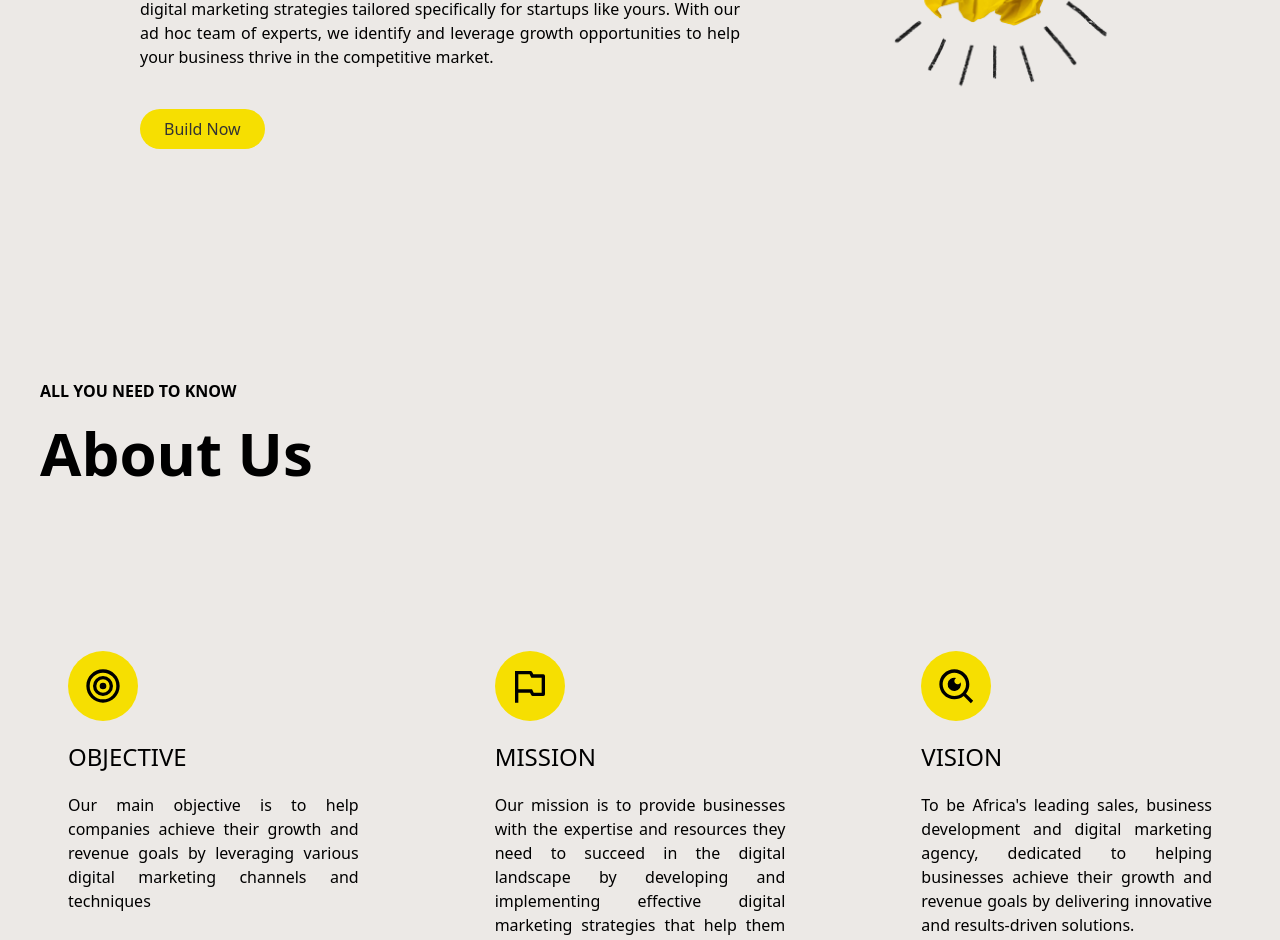
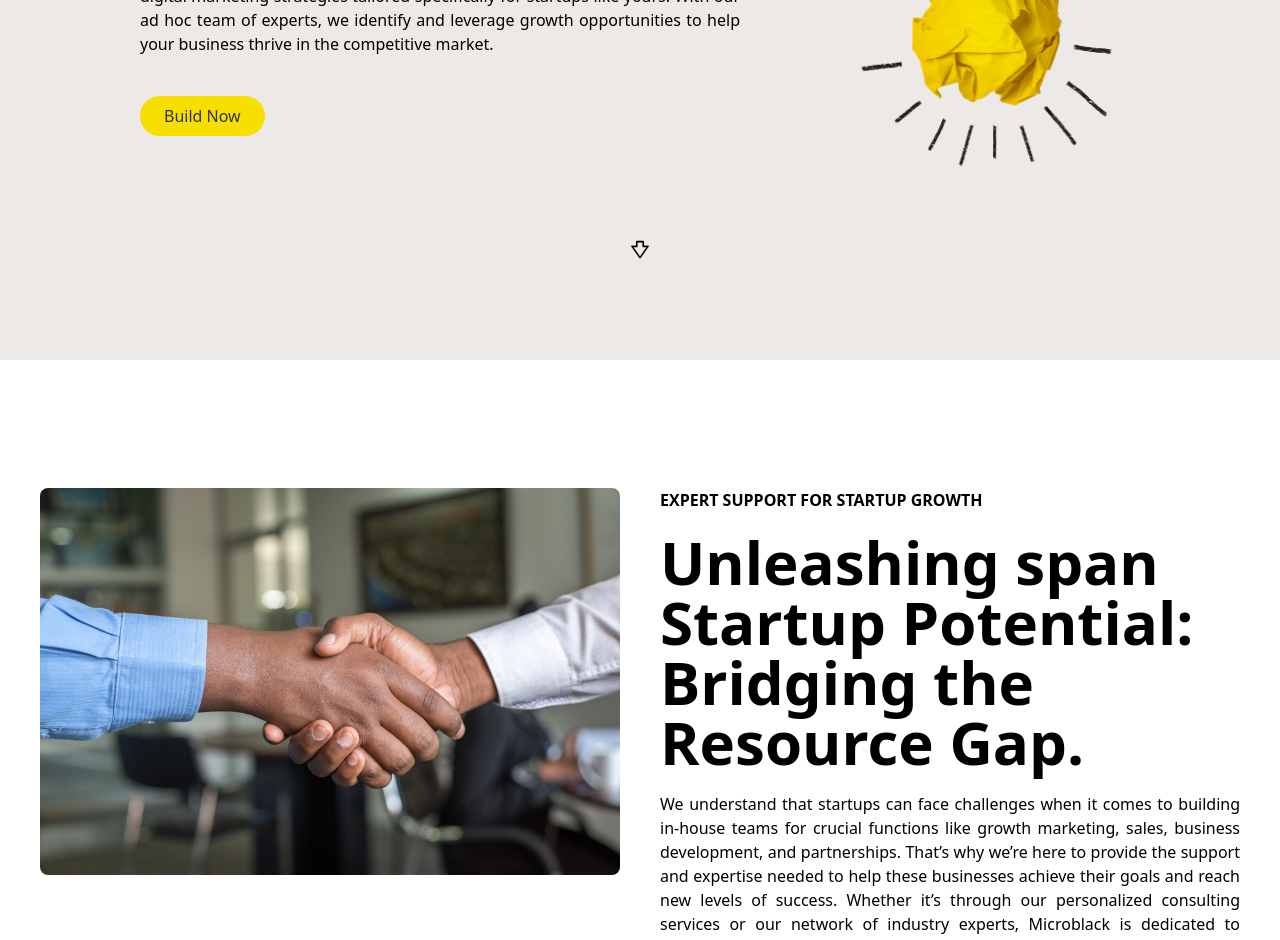
Before and after one commit to Uksonmike/microblack, a React (Vite) app: page / in a window 1280 px wide. Shown: the part 440-1380 px from the top of the page. Built offline with nearby package versions, Linux system fonts and the light colour scheme.

Commit message:
Added the dark mode and hero pages

```diff
--- a/package.json
+++ b/package.json
@@ -13,6 +13,7 @@
     "react": "^18.2.0",
     "react-dom": "^18.2.0",
     "react-icons": "^4.9.0",
+    "react-lottie": "^1.2.3",
     "react-router-dom": "^6.11.2"
   },
   "devDependencies": {
--- a/src/Components/Footer.jsx
+++ b/src/Components/Footer.jsx
@@ -14,7 +14,7 @@ function Footer() {
 
   return (
     <footer className="">
-      <section className="bg-[#0e171a] py-16 lg:px-10 px-5 grid lg:grid-cols-4 md:grid-cols-2 lg:gap-y-0 md:gap-y-5 text-white">
+      <section className="bg-[#212121] py-16 lg:px-10 px-5 grid lg:grid-cols-4 md:grid-cols-2 lg:gap-y-0 md:gap-y-5 text-white">
         <section className="">
           <div className="w-[200px]">
             <img src={logo} className="w-full" alt="Microblack" />
@@ -89,7 +89,7 @@ function Footer() {
           </div>
         </section>
       </section>
-      <section className="text-center bg-[#00120b] text-white py-10">
+      <section className="text-center bg-[#121212] text-white py-10">
         <p className="font-medium">&copy; {`${year} - Microblack`}</p>
       </section>
     </footer>
--- a/src/Components/Header.jsx
+++ b/src/Components/Header.jsx
@@ -10,8 +10,8 @@ export default function Header({ state, setState }) {
   return (
     <header
       className={`${
-        state ? "bg-[#121212]" : ""
-      } transition-all duration-400 py-5 px-10 text-[#414a4d] font-medium`}
+        state ? "bg-[#121212]" : "bg-white"
+      } transition-all duration-400 py-5 px-10 text-[#414a4d] font-medium fixed w-full z-50 shadow-lg`}
     >
       <nav className="flex justify-between items-center">
         <section className="flex items-center">
--- /dev/null
+++ b/src/Pages/Home/Commitment.jsx
@@ -0,0 +1,52 @@
+/* eslint-disable no-unused-vars */
+import React from "react";
+import handshake from "../../assets/handshake.jpg";
+import { useOutletContext } from "react-router-dom";
+
+export default function Commitment() {
+  const [darkMode, setDarkMode] = useOutletContext();
+
+  return (
+    <>
+      <section
+        className={`${
+          darkMode ? "bg-[#212121] text-white" : "bg-[#fff]"
+        } lg:px-10 py-32`}
+      >
+        <section className="grid grid-cols-2 gap-10">
+          <div>
+            <div className="rounded-lg overflow-hidden">
+              <img src={handshake} alt="" />
+            </div>
+          </div>
+          <div className="flex flex-col justify-center">
+            <p className="font-bold uppercase">
+              Expert Support For Startup Growth
+            </p>
+            <h2 className="text-6xl font-bold my-5">
+              Unleashing span Startup Potential: Bridging the Resource Gap.
+            </h2>
+            <p className="text-justify">
+              We understand that startups can face challenges when it comes to
+              building in-house teams for crucial functions like growth
+              marketing, sales, business development, and partnerships. That’s
+              why we’re here to provide the support and expertise needed to help
+              these businesses achieve their goals and reach new levels of
+              success. Whether it’s through our personalized consulting services
+              or our network of industry experts, Microblack is dedicated to
+              helping startups achieve their full potential.
+            </p>
+          </div>
+        </section>
+      </section>
+      {darkMode && (
+        <div className="flex justify-center p-10 bg-[#212121]">
+          <div className="bg-[#f6df01] w-3 h-3 rounded-full mx-5"></div>
+          <div className="bg-[#f6df01] w-3 h-3 rounded-full mx-5"></div>
+          <div className="bg-[#f6df01] w-3 h-3 rounded-full mx-5"></div>
+          <div className="bg-[#f6df01] w-3 h-3 rounded-full mx-5"></div>
+        </div>
+      )}
+    </>
+  );
+}
--- a/src/Pages/Home/Hero.jsx
+++ b/src/Pages/Home/Hero.jsx
@@ -2,13 +2,19 @@
 import React from "react";
 import Button from "../../Components/Button";
 import img from "../../assets/light.png";
+import { RxThickArrowDown } from "react-icons/rx";
 import { useOutletContext } from "react-router-dom";
 
 function Hero() {
   const [darkMode, setDarkMode] = useOutletContext();
 
   return (
-    <section className={`${darkMode ? "bg-[#212121] text-white" : "bg-[#ece9e6]"} lg:px-10 lg:py-16 grid grid-cols-16 h-[600px] overflow-hidden transition-all duration-400`}>
+    <section
+      className={`${
+        darkMode ? "bg-[#121212] text-white" : "bg-[#ece9e6]"
+      } lg:px-10 lg:h-[800px] lg:pt-[180px] overflow-hidden transition-all duration-400`}
+    >
+      <section className="grid grid-cols-16 ">
         <section className="flex flex-col justify-center items-center">
           <div className="w-[600px]">
             <h1 className="text-6xl font-bold uppercase mb-10">Microblack</h1>
@@ -17,21 +23,25 @@ function Hero() {
               your startup needs
             </p>
             <p className="my-10 text-justify">
-            Are you a tech startup looking to accelerate your growth and achieve
-            your revenue goals? At Microblack, we specialize in sales, business
-            development, and digital marketing strategies tailored specifically
-            for startups like yours. With our ad hoc team of experts, we
-            identify and leverage growth opportunities to help your business
-            thrive in the competitive market.
+              Are you a tech startup looking to accelerate your growth and
+              achieve your revenue goals? At Microblack, we specialize in sales,
+              business development, and digital marketing strategies tailored
+              specifically for startups like yours. With our ad hoc team of
+              experts, we identify and leverage growth opportunities to help
+              your business thrive in the competitive market.
             </p>
             <Button to={"about"} text={"Build Now"} />
           </div>
         </section>
         <section className="grid place-items-center relative">
-        <div className="w-[400px] absolute -top-36 right-[50px]">
+          <div className="w-[400px] absolute -top-[89px] right-[50px]">
             <img src={img} className="w-full" alt="" />
           </div>
         </section>
+      </section>
+      <div className="flex justify-center bounce">
+        <RxThickArrowDown className="translate-y-[100px]" size={24} />
+      </div>
     </section>
   );
 }
--- a/src/Pages/Home/Home.jsx
+++ b/src/Pages/Home/Home.jsx
@@ -3,11 +3,13 @@ import React from "react";
 import Hero from "./Hero";
 import Service from "./Service";
 import Operation from "./Operation";
+import Commitment from "./Commitment";
 
 export default function Home() {
   return (
     <>
         <Hero/>
+        <Commitment/>
         <Operation/>
         <Service/>
     </>
--- a/src/Pages/Home/Service.jsx
+++ b/src/Pages/Home/Service.jsx
@@ -12,13 +12,13 @@ import Button from "../../Components/Button";
 
 function Service() {
   return (
-    <section className="relative bg-service bg-fixed h-[750px] bg-cover bg-center">
+    <section className="relative bg-service bg-fixed h-[850px] bg-cover bg-center">
       <div className="absolute bg-[#000000c7] h-full w-full"></div>
       <section className="text-white grid grid-cols-2 gap-7 absolute lg:px-10 py-5">
         <section className="grid place-items-center">
-          <div>
+          <div className="">
             <p className="font-bold text-2xl uppercase">What we do</p>
-            <h2 className="text-6xl font-bold my-5 text-[#f6df01]">
+            <h2 className="text-6xl font-bold my-10 text-[#f6df01]">
               Improving Brand Awareness
               <span className="text-white">.</span>
             </h2>
--- a/src/index.css
+++ b/src/index.css
@@ -59,3 +59,21 @@
 .footer .link:visited {
   color: white;
 }
+
+.bounce {
+  -moz-animation: bounce 2s infinite;
+  -webkit-animation: bounce 2s infinite;
+  animation: bounce 2s infinite;
+}
+
+@keyframes bounce {
+  0%, 20%, 50%, 80%, 100% {
+    transform: translateY(0);
+  }
+  40% {
+    transform: translateY(-30px);
+  }
+  60% {
+    transform: translateY(-15px);
+  }
+}
```
Also changed, not shown: src/assets/handshake.jpg (added), 1 other file (tests, documents, lock files or other folders). Lines whose indentation alone changed are shown as unchanged.
